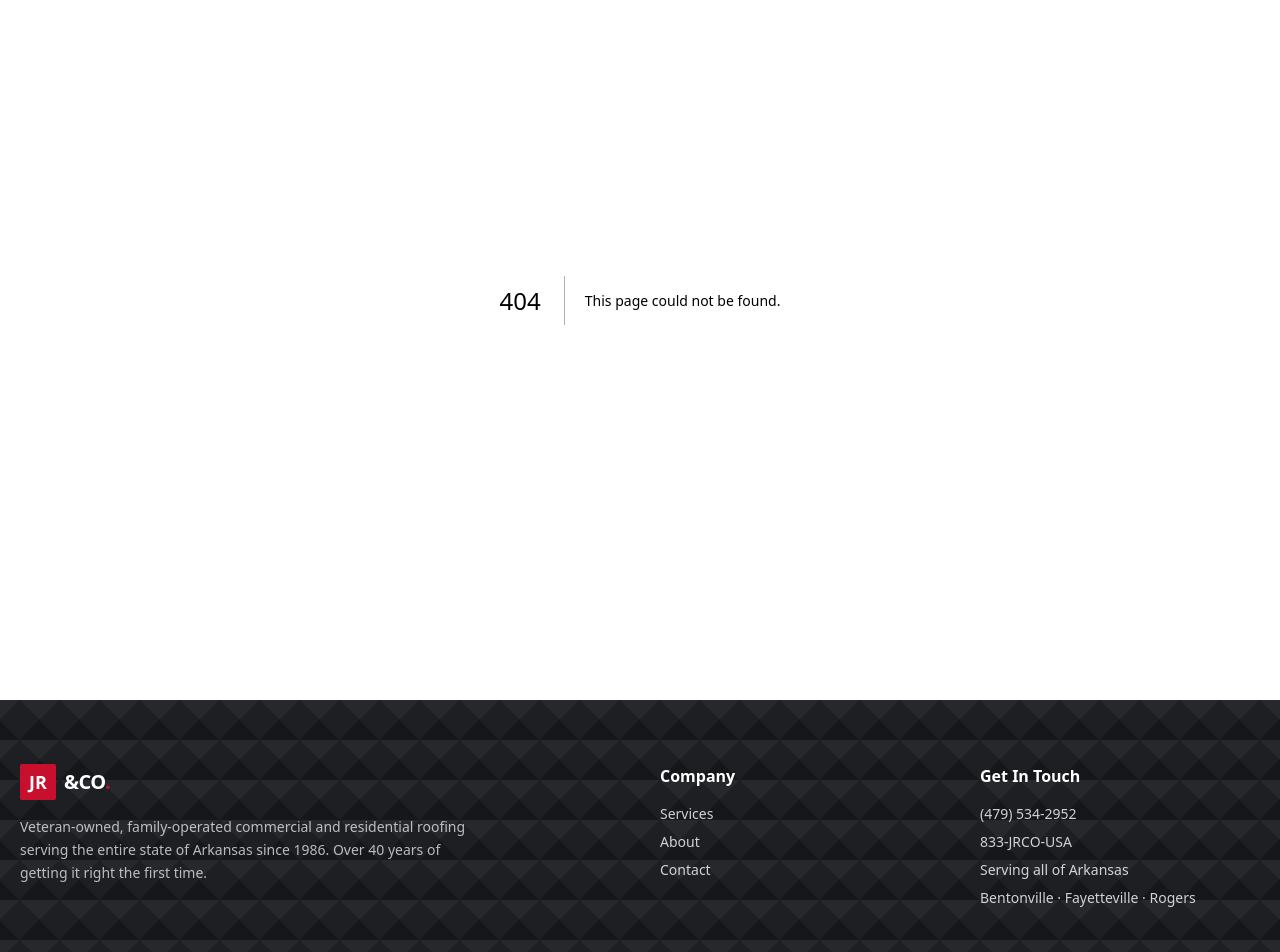
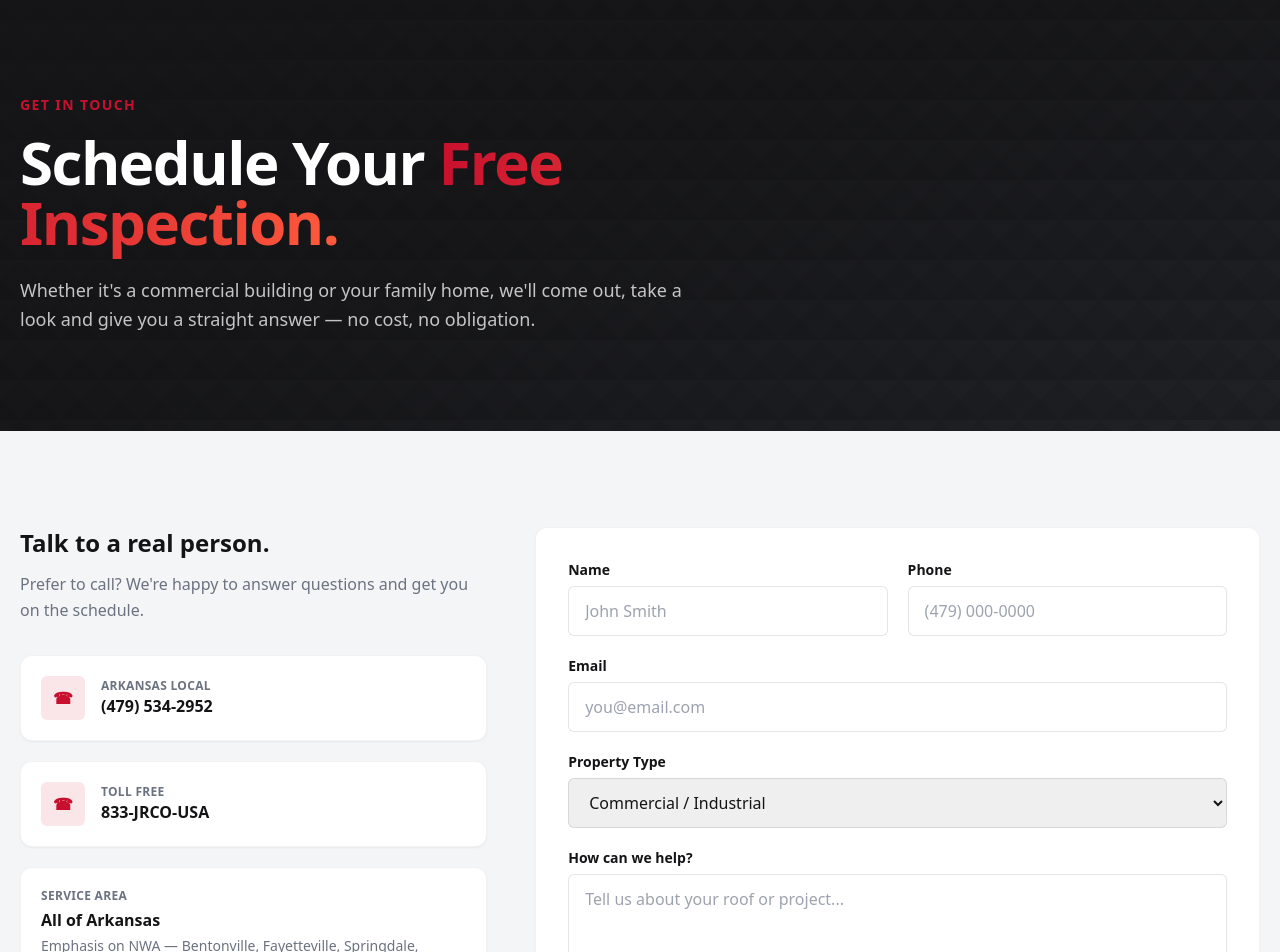
Before and after one commit to OmniWFM/jrco-roofing-arkansas, a Next.js app: page /contact in a window 1280 px wide. Before the commit this address had no page. Shown: the part 100-1052 px from the top of the page. Built offline with nearby package versions, Linux system fonts and the light colour scheme.

Commit message:
Add contact page

```diff
--- /dev/null
+++ b/src/app/contact/page.tsx
@@ -0,0 +1,92 @@
+import type { Metadata } from "next";
+import ContactForm from "@/components/ContactForm";
+import Reveal from "@/components/Reveal";
+
+export const metadata: Metadata = {
+  title: "Contact & Free Inspection",
+  description:
+    "Schedule a free, no-obligation roof inspection with JR & Co. serving all of Arkansas. Call (479) 534-2952 or request service online.",
+};
+
+export default function Contact() {
+  return (
+    <>
+      <section className="relative steel-bg text-white overflow-hidden">
+        <div className="absolute inset-0 bg-gradient-to-br from-brand-ink/95 via-brand-ink/85 to-brand-charcoal/70" />
+        <div className="relative max-w-7xl mx-auto px-5 pt-40 pb-24 md:pt-48">
+          <span className="text-sm font-bold uppercase tracking-widest text-brand-red">
+            Get In Touch
+          </span>
+          <h1 className="mt-4 text-4xl md:text-6xl font-black tracking-tight max-w-3xl">
+            Schedule Your <span className="gradient-text">Free Inspection.</span>
+          </h1>
+          <p className="mt-6 max-w-2xl text-white/75 text-lg leading-relaxed">
+            Whether it&apos;s a commercial building or your family home, we&apos;ll come out, take a
+            look and give you a straight answer — no cost, no obligation.
+          </p>
+        </div>
+      </section>
+
+      <section className="bg-brand-fog py-24">
+        <div className="max-w-7xl mx-auto px-5 grid lg:grid-cols-5 gap-12">
+          <div className="lg:col-span-2">
+            <Reveal>
+              <h2 className="text-2xl font-black text-brand-ink">Talk to a real person.</h2>
+              <p className="mt-3 text-brand-ash leading-relaxed">
+                Prefer to call? We&apos;re happy to answer questions and get you on the schedule.
+              </p>
+
+              <div className="mt-8 space-y-5">
+                <a
+                  href="tel:4795342952"
+                  className="flex items-center gap-4 rounded-xl bg-white p-5 shadow-sm border border-black/5 hover:shadow-lg transition-all"
+                >
+                  <span className="flex h-11 w-11 items-center justify-center rounded-md bg-brand-red/10 text-brand-red font-black">
+                    &#9742;
+                  </span>
+                  <span>
+                    <span className="block text-xs font-bold uppercase tracking-wide text-brand-ash">
+                      Arkansas Local
+                    </span>
+                    <span className="block font-black text-brand-ink">(479) 534-2952</span>
+                  </span>
+                </a>
+                <a
+                  href="tel:8335726872"
+                  className="flex items-center gap-4 rounded-xl bg-white p-5 shadow-sm border border-black/5 hover:shadow-lg transition-all"
+                >
+                  <span className="flex h-11 w-11 items-center justify-center rounded-md bg-brand-red/10 text-brand-red font-black">
+                    &#9742;
+                  </span>
+                  <span>
+                    <span className="block text-xs font-bold uppercase tracking-wide text-brand-ash">
+                      Toll Free
+                    </span>
+                    <span className="block font-black text-brand-ink">833-JRCO-USA</span>
+                  </span>
+                </a>
+                <div className="rounded-xl bg-white p-5 shadow-sm border border-black/5">
+                  <span className="block text-xs font-bold uppercase tracking-wide text-brand-ash">
+                    Service Area
+                  </span>
+                  <span className="mt-1 block font-black text-brand-ink">
+                    All of Arkansas
+                  </span>
+                  <span className="mt-1 block text-sm text-brand-ash">
+                    Emphasis on NWA — Bentonville, Fayetteville, Springdale, Rogers
+                  </span>
+                </div>
+              </div>
+            </Reveal>
+          </div>
+
+          <div className="lg:col-span-3">
+            <Reveal delay={120}>
+              <ContactForm />
+            </Reveal>
+          </div>
+        </div>
+      </section>
+    </>
+  );
+}
```
